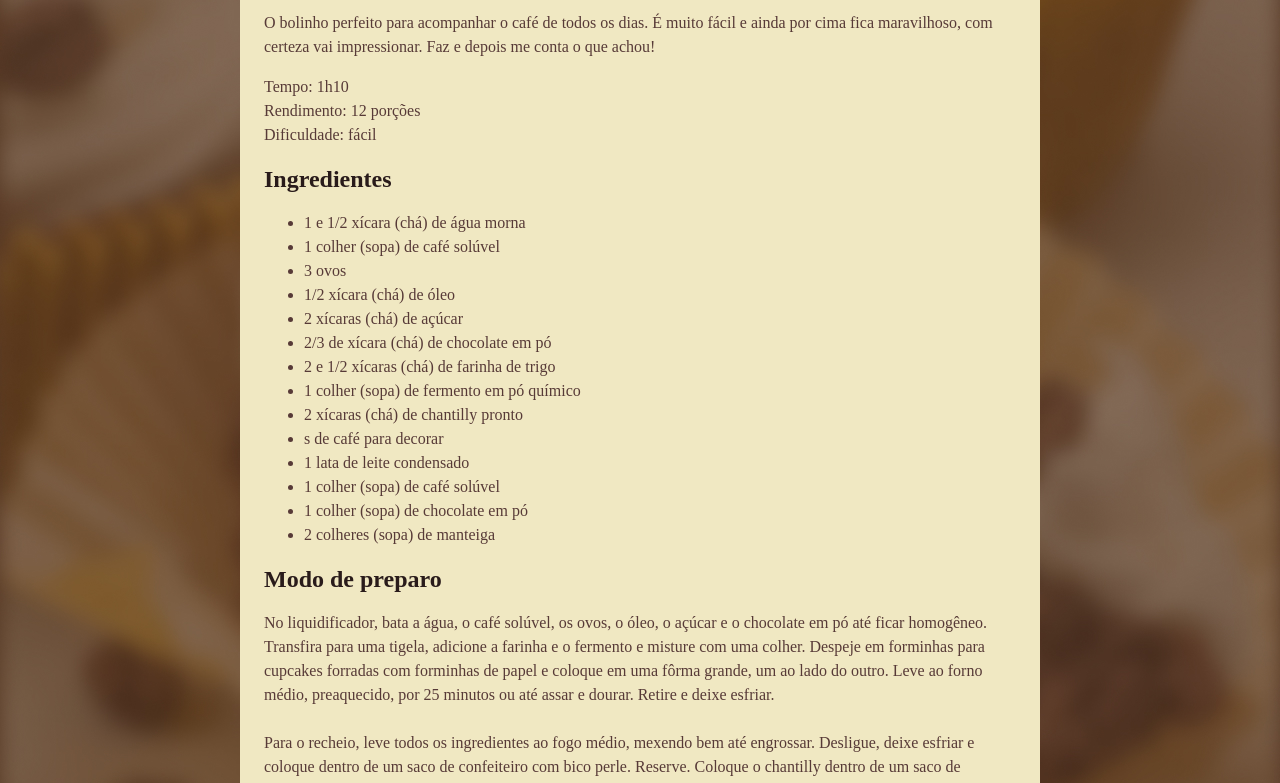
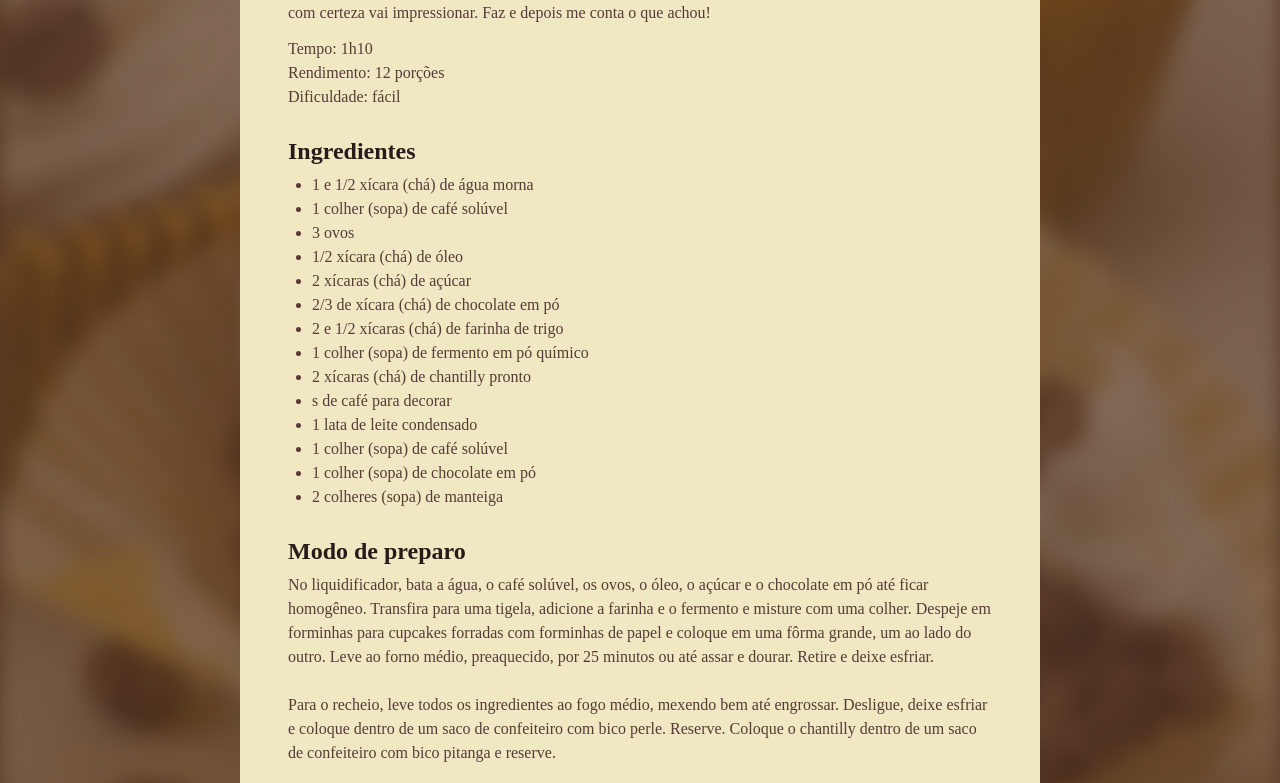
Before and after one commit to GuiSonsin/pagina-de-receita, a plain HTML site: page index.html in a window 1280 px wide. Shown: the part 590-1373 px from the top of the page. Drawn offline with Linux system fonts and the light colour scheme; a web font is replaced by a local one.

Commit message:
Personalizando espaços

```diff
--- a/style.css
+++ b/style.css
@@ -1,3 +1,8 @@
+*{
+    margin: 0;
+    padding: 0;
+}
+
 :root{
     font-family: "Alice", serif;
     line-height: 150%;
@@ -22,13 +27,33 @@ img{
     border-radius: 16px;
 }
 
+#about p + p {
+    margin-top: 12px;
+}
+
+section + section{
+    margin-top: 24px;
+}
+
+main{
+    padding: 24px;
+}
+
 h1{
     line-height: 140%;
     font-size: 40px;
-    color: #291B1A;
 }
 
 h2{
     font-size: 24px;
+}
+
+h1, h2{
     color: #291B1A;
+    margin-bottom: 4px;
+    line-height: 150%;
 }
+
+ul{
+    padding-left: 24px;
+}
```
